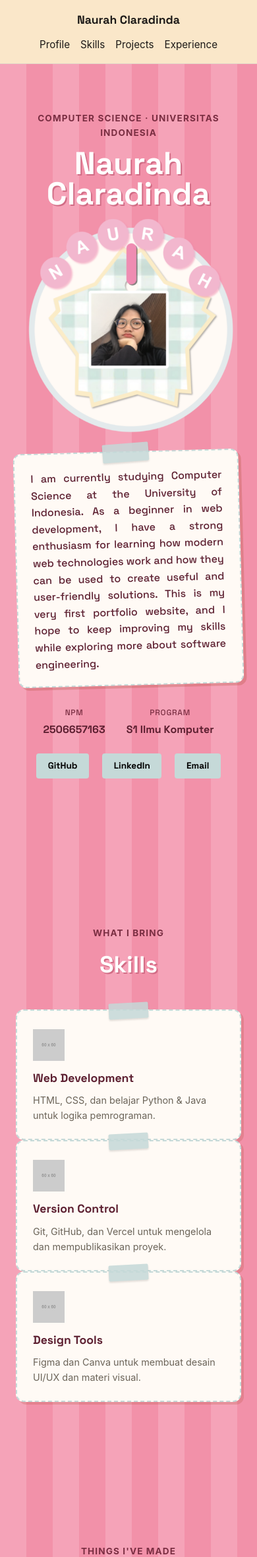
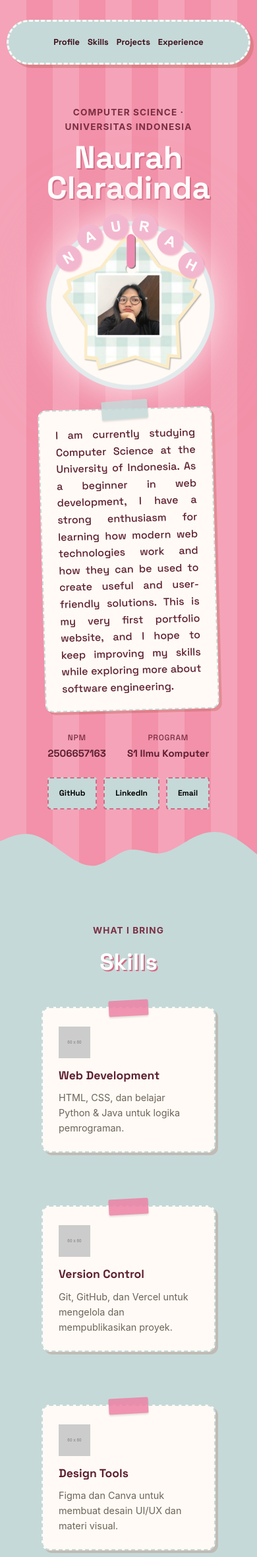
Before and after one commit to Naur4h/myportofolio, a Django app: page / in a window 390 px wide. Shown: the top 2360 px of the page at 66% size. Run offline with Django 5.2, Linux system fonts and the light colour scheme; grey boxes labelled with a size stand in for pictures from a placeholder-image service; some libraries are stand-ins or nearby versions.

Commit message:
Refine responsive layout, wave transitions, and styling details

```diff
--- a/static/css/style.css
+++ b/static/css/style.css
@@ -3,7 +3,60 @@
     padding: 0;
     box-sizing: border-box;
 }
+ svg {
+  margin-bottom: -10px;
+}
 
+
+
+.container {
+  width: 80%;
+  margin-inline: auto;
+
+}
+.navbar {
+  padding: 20px 0;
+  background-color: #c5d9d8;
+  width: 90%;
+  margin: 10px auto;
+  border-radius: 45px;
+  border: 3px dashed #fffaf5;
+  box-shadow: 5px 5px 0px rgba(169, 68, 42, 0.25);
+}
+
+.navbar-box{
+  display: flex;
+  justify-content: center;
+}
+
+.navbar-box .menu {
+  display: flex;
+  align-items: center;
+  gap: 55px;
+}
+
+.navbar-box .menu li{
+  list-style-type: none;
+}
+
+.navbar-box .menu li a{
+  text-decoration: none;
+  color: #3d0f1c;
+  font-family: "Space Grotesk", -apple-system, sans-serif;
+  font-weight: 600;
+  align-items: center;
+  transition: color 0.3s ease;
+}
+
+.navbar-box .menu li a:hover{
+  font-weight: bold;
+  color: #ffffff;
+}
+
+.navbar-box .menu li a:hover{
+  font-weight: bold;
+  color: rgb(0, 0, 0);
+}
 :root {
     --ink: #1c1917;
     --paper: #faf6f0;
@@ -34,15 +87,20 @@ h1, .brand {
 }
 
 .site-header {
-    border-bottom: 1px solid var(--line);
-     background-color: #FAE7C9;
+    border-bottom: none;
+    background-color: #f5a3b8;
+    background-image: repeating-linear-gradient(
+        90deg,
+        #f5a3b8,
+        #f5a3b8 40px,
+        #f291a9 40px,
+        #f291a9 80px
+    );
+    padding: 1.25rem 0;
 }
-
 .site-header .container {
-    display: flex;
-    justify-content: space-between;
-    align-items: center;
-    padding: 1.25rem 1.5rem;
+    display: block;
+    padding: 0;
 }
 
 .brand {
@@ -55,10 +113,14 @@ h1, .brand {
 .site-header nav {
     display: flex;
     gap: 2rem;
+    background-color: #5c1f30;
+    border-radius: 999px;
+    padding: 0.7rem 2rem;
+    box-shadow: 0 4px 10px rgba(0,0,0,0.15);
 }
 
 .site-header nav a {
-    color: var(--ink);
+    color: #ffffff;
     text-decoration: none;
     font-size: 0.95rem;
 }
@@ -73,6 +135,7 @@ h1, .brand {
         #f291a9 40px,
         #f291a9 80px
     );
+     padding-top: 2rem;
 }
 
 .hero-grid {
@@ -141,8 +204,12 @@ h1, .brand {
 }
 .meta-list {
     display: flex;
-    gap: 2rem;
+    justify-content: center;
+    gap: 6rem;
     margin-bottom: 1.5rem;
+    max-width: 480px;
+    margin-left: auto;
+    margin-right: auto;
 }
 
 .meta-row dt {
@@ -162,23 +229,29 @@ h1, .brand {
 
 .social-links {
     display: flex;
-    gap: 0.5rem;
+    justify-content: center;
+    gap: 2rem;
     flex-wrap: wrap;
-
+    max-width: 480px;
+    margin-left: auto;
+    margin-right: auto;
 }
 
 
 .social-link {
     font-family: "Space Grotesk", -apple-system, sans-serif;
     display: inline-block;
-    font-size: 0.85rem;
+    font-size: 0.75rem;
     font-weight: 600;
     text-decoration: none;
     color: black;
     background-color: #C5d9d8;
     border-radius: var(--radius);
-    padding: 0.5rem 1.1rem;
+    padding: 0.8rem 2.5rem;
     transition: background-color 0.2s ease;
+    border: 2px dashed #d16c85;
+
+
 }
 
 .social-link:hover {
@@ -189,9 +262,10 @@ h1, .brand {
     grid-area: photo;
     align-self: center;
     position: relative;
-       display: flex;
+    display: flex;
     justify-content: center;
     align-items: center;
+    filter: drop-shadow(0 0 25px rgba(255,255,255,0.7)) drop-shadow(0 0 45px rgba(245,163,184,0.6));
 }
 .hero-visual {
     width: 100%;
@@ -222,12 +296,22 @@ h1, .brand {
 
 .site-footer {
     padding: 1.5rem;
-    color: var(--text-muted);
+    color: #3d0f1c;
     font-size: 0.85rem;
-    border-top: 1px solid var(--line);
-    background-color: #FAE7C9;
+    border-top: 2px dashed #fffaf5;
+    background-color: #f291a9;
+    font-family: "Space Grotesk", -apple-system, sans-serif;
 }
 @media (max-width: 600px) {
+    .meta-list {
+        gap: 2rem;
+    }
+    .meta-row dd, .meta-list dd{
+        font-size: 15px;
+    }
+    .hero {
+    padding-top: 2rem;
+}
     .hero-grid {
         grid-template-columns: 1fr;
         grid-template-areas:
@@ -235,17 +319,30 @@ h1, .brand {
             "photo"
             "details";
     }
+    .navbar {
+    width: 95%;
+    padding: 5px 0;
+}
+
+.navbar-box .menu {
+    gap: 12px;
+    flex-wrap: nowrap;
+    justify-content: center;
+    font-size: 0.8rem;
+}
 
     .site-header .container {
     flex-direction: column;
     gap: 0.75rem;
     padding: 1rem 1.5rem;
+
 }
 
 .site-header nav {
     gap: 1rem;
     flex-wrap: wrap;
     justify-content: center;
+
 }
 
 .brand {
@@ -271,10 +368,18 @@ h1, .brand {
         justify-content: center;
     }
 
-    .social-links {
-        justify-content: center;
-          gap: 20px;
-    }
+  .social-links {
+    display: flex;
+    justify-content: center;
+    gap: 10px;
+    flex-wrap: wrap;
+    width: 100%;
+}
+
+.social-link{
+      padding: 0.8rem 1rem;
+}
+
 
 
 }
@@ -291,16 +396,35 @@ h1, .brand {
 
 
 /* Section background: pink stripes (match hero)  */
-.skills, .projects, .experience {
-    padding: 4.5rem 0;
+
+
+.skills, .experience {
+    padding: 5rem 0;
+    background-color: #c5d9d8 ;
+    position: relative;
+}
+.skills-grid {
+    display: grid;
+    grid-template-columns: repeat(3, 1fr);
+    gap: 2rem;
+}
+.projects {
+    padding: 5rem 0;
     background-color: #f5a3b8;
     background-image: repeating-linear-gradient(
-        90deg,
-        #f5a3b8,
-        #f5a3b8 40px,
-        #f291a9 40px,
-        #f291a9 80px
+        90deg, #f5a3b8, #f5a3b8 40px, #f291a9 40px, #f291a9 80px
     );
+    position: relative;
+}
+
+.skills h2, .experience h2 {
+    color: var(--ink);
+    text-shadow: none;
+}
+
+.projects h2 {
+    color: #ffffff;
+    text-shadow: 2px 2px 0px #d16c85;
 }
 
 .skills h2, .projects h2, .experience h2 {
@@ -406,7 +530,7 @@ h1, .brand {
 @media (max-width: 768px) {
     .skills-grid, .projects-grid, .experience-grid {
         grid-template-columns: 1fr;
-         gap: 3.5rem;
+         gap: 5rem;
 
     }
     .skill-card, .project-card { transform: none !important; }
@@ -442,7 +566,7 @@ h1, .brand {
     transform: translateX(-50%) rotate(-3deg);
     width: 60px;
     height: 24px;
-    background-color: #c5d9d8;
+    background-color: #ed82a6;
     opacity: 0.85;
     border-radius: 2px;
     box-shadow: 0 2px 3px rgba(0,0,0,0.15);
@@ -459,3 +583,24 @@ h1, .brand {
     color: var(--text-muted);
     font-size: 0.9rem;
 }
+
+
+.wave-divider {
+    position: relative;
+    margin-top: -2px;
+    margin-bottom: -85px;
+    line-height: 0;
+}
+.wave-flip {
+    margin-top: -85px;
+    margin-bottom: 0;
+}
+
+.wave-flip svg {
+    transform: scaleY(-1);
+}
+.wave-divider svg {
+    display: block;
+    width: 100%;
+    height: 100px;
+}
--- a/templates/index.html
+++ b/templates/index.html
@@ -11,16 +11,20 @@
 </head>
 <body>
     <header class="site-header">
+        <div class="navbar">
     <div class="container">
-            <a href="#profile" class="brand">Naurah Claradinda</a>
-           <nav>
-            <a href="#profile">Profile</a>
-            <a href="#skills">Skills</a>
-            <a href="#projects">Projects</a>
-            <a href="#experience">Experience</a>
-        </nav>
+      <div class="navbar-box">
+        <ul class="menu">
+          <li><a href="#profile">Profile</a></li>
+          <li><a href="#skills">Skills</a></li>
+          <li><a href="#projects">Projects</a></li>
+           <li><a href="#experience">Experience</a></li>
+        </ul>
+      </div>
+    </div>
   </div>
     </header>
+
 
     <main>
         <section class="hero" id="profile">
@@ -33,7 +37,7 @@
                     <img class="hero-visual" src="/static/img/naurahpic.png" alt="Foto Naurah">
                 </div>
                 <div class="hero-details">
-                    <p class="bio"> I am currently studying Computer Science at the University of Indonesia. As a beginner in web development, I have a strong enthusiasm for learning how modern web technologies work and how they can be used to create useful and user-friendly solutions. This is my very first portfolio website, and I hope to keep improving my skills while exploring more about software engineering.</p>
+                    <p class="bio">I am currently studying Computer Science at the University of Indonesia. As a beginner in web development, I have a strong enthusiasm for learning how modern web technologies work and how they can be used to create useful and user-friendly solutions. This is my very first portfolio website, and I hope to keep improving my skills while exploring more about software engineering.</p>
                     <dl class="meta-list">
                         <div class="meta-row">
                             <dt>NPM</dt>
@@ -51,9 +55,13 @@
                     </div>
                 </div>
             </div>
+            <div class="wave-divider">
+                <svg xmlns="http://www.w3.org/2000/svg" viewBox="0 0 1440 320" preserveAspectRatio="none">
+                    <path fill=" #c5d9d8 " fill-opacity="1" d="M0,160L30,149.3C60,139,120,117,180,128C240,139,300,181,360,218.7C420,256,480,288,540,277.3C600,267,660,213,720,202.7C780,192,840,224,900,218.7C960,213,1020,171,1080,144C1140,117,1200,107,1260,122.7C1320,139,1380,181,1410,202.7L1440,224L1440,320L1410,320C1380,320,1320,320,1260,320C1200,320,1140,320,1080,320C1020,320,960,320,900,320C840,320,780,320,720,320C660,320,600,320,540,320C480,320,420,320,360,320C300,320,240,320,180,320C120,320,60,320,30,320L0,320Z"></path>
+                </svg>
+            </div>
         </section>
 
-        <section class="skills" id="skills">
         <section class="skills" id="skills">
             <div class="container">
                 <p class="section-kicker">What I Bring</p>
@@ -76,9 +84,17 @@
                     </div>
                 </div>
             </div>
+
         </section>
-</section>
+
         <section class="projects" id="projects">
+
+                <div class="wave-divider wave-flip">
+        <svg xmlns="http://www.w3.org/2000/svg" viewBox="0 0 1440 320" preserveAspectRatio="none">
+            <path fill=" #c5d9d8 " fill-opacity="1" d="M0,160L30,149.3C60,139,120,117,180,128C240,139,300,181,360,218.7C420,256,480,288,540,277.3C600,267,660,213,720,202.7C780,192,840,224,900,218.7C960,213,1020,171,1080,144C1140,117,1200,107,1260,122.7C1320,139,1380,181,1410,202.7L1440,224L1440,320L1410,320C1380,320,1320,320,1260,320C1200,320,1140,320,1080,320C1020,320,960,320,900,320C840,320,780,320,720,320C660,320,600,320,540,320C480,320,420,320,360,320C300,320,240,320,180,320C120,320,60,320,30,320L0,320Z"></path>
+        </svg>
+
+    </div>
             <div class="container">
                 <p class="section-kicker">Things I've Made</p>
                 <h2>Projects</h2>
@@ -86,63 +102,69 @@
 
                     <article class="project-card card-green">
                         <div class="project-preview">
-                    <img src="https://placehold.co/600x400/dff2e1/3a6b3f?text=Agrifarm" alt="Agrifarm Company Profile">
+                            <img src="/static/img/agrifarm-web.png" alt="Agrifarm Company Profile">
                         </div>
                         <div class="project-body">
                             <h3>Agrifarm Company Profile</h3>
                             <p>Website company profile dengan tampilan modern, dibangun pakai HTML & CSS.</p>
                             <div class="project-links">
-                        <a href="#" class="pill-btn">Code</a>
-                        <a href="#" class="pill-btn pill-btn-alt">Demo</a>
+                                <a href="https://github.com/Naur4h/agrifarm" target="_blank" class="pill-btn">Code</a>
+                                <a href="https://agrifarm-company.vercel.app" target="_blank" class="pill-btn pill-btn-alt">Demo</a>
                             </div>
                         </div>
                     </article>
 
                     <article class="project-card card-pink">
                         <div class="project-preview">
-                    <img src="https://placehold.co/600x400/fdeaf0/a8447a?text=My+Portfolio" alt="Personal Portfolio Website">
+                            <img src="/static/img/porto-web.png" alt="Personal Portfolio Website">
                         </div>
                         <div class="project-body">
                             <h3>Personal Portfolio Website</h3>
                             <p>Website portofolio pribadi pertama, dibuat dengan HTML & CSS.</p>
                             <div class="project-links">
-                        <a href="#" class="pill-btn">Code</a>
-                        <a href="#" class="pill-btn pill-btn-alt">Demo</a>
+                                <a href="https://github.com/Naur4h/portofolio" target="_blank" class="pill-btn">Code</a>
+                                <a href="https://portofolio-naurah.vercel.app" target="_blank" class="pill-btn pill-btn-alt">Demo</a>
                             </div>
                         </div>
                     </article>
 
                     <article class="project-card card-blue">
                         <div class="project-preview">
-                    <img src="https://placehold.co/600x400/e3ecfb/3a5aa8?text=E-Learnau" alt="Website E-Learning">
+                            <img src="/static/img/elearnau.png" alt="Website E-Learning">
                         </div>
                         <div class="project-body">
                             <h3>Website E-Learning</h3>
                             <p>Terinspirasi konsep visual SainsIn, dibuat murni dengan HTML & CSS.</p>
                             <div class="project-links">
-                        <a href="#" class="pill-btn">Code</a>
-                        <a href="#" class="pill-btn pill-btn-alt">Demo</a>
+                                <a href="https://github.com/Naur4h/E-Learnau-Web"  target="_blank" class="pill-btn">Code</a>
+                                <a href="https://e-learnau-website.vercel.app/"   target="_blank" class="pill-btn pill-btn-alt">Demo</a>
                             </div>
                         </div>
                     </article>
 
                     <article class="project-card card-dark">
                         <div class="project-preview">
-                    <img src="https://placehold.co/600x400/2b2438/f5a3b8?text=Mediterania" alt="2D Adventure Game Godot">
+                            <img src="/static/img/gamegodot.png" alt="2D Adventure Game Godot">
                         </div>
                         <div class="project-body">
                             <h3>2D Adventure Game (Godot)</h3>
                             <p>Game eksplorasi bertema Mediterania, dikembangkan menggunakan Godot Engine.</p>
                             <div class="project-links">
-                        <a href="#" class="pill-btn">Download</a>
-                        <a href="#" class="pill-btn pill-btn-alt">About</a>
+                                <a href="https://drive.google.com/file/d/1oHTiga-aS6KmEEuNvfHZ_0FnL5XB0lcG/view?usp=drive_link" target="_blank" class="pill-btn">Download</a>
+                                <a href="https://drive.google.com/drive/folders/1bRNoVvu0hmeTihAtxiJIZ89GosVa8dVU?usp=sharing" target="_blank" class="pill-btn pill-btn-alt">About</a>
                             </div>
                         </div>
                     </article>
 
                 </div>
             </div>
+          <div class="wave-divider">
+    <svg xmlns="http://www.w3.org/2000/svg" viewBox="0 0 1440 320" preserveAspectRatio="none">
+        <path fill=" #c5d9d8 " fill-opacity="1" d="M0,160L30,149.3C60,139,120,117,180,128C240,139,300,181,360,218.7C420,256,480,288,540,277.3C600,267,660,213,720,202.7C780,192,840,224,900,218.7C960,213,1020,171,1080,144C1140,117,1200,107,1260,122.7C1320,139,1380,181,1410,202.7L1440,224L1440,320L1410,320C1380,320,1320,320,1260,320C1200,320,1140,320,1080,320C1020,320,960,320,900,320C840,320,780,320,720,320C660,320,600,320,540,320C480,320,420,320,360,320C300,320,240,320,180,320C120,320,60,320,30,320L0,320Z"></path>
+    </svg>
+</div>
         </section>
+
         <section class="experience" id="experience">
             <div class="container">
                 <p class="section-kicker">Where I've Been</p>
```
Also changed, not shown: static/img/agrifarm-web.png (added), static/img/elearnau.png (added), static/img/gamegodot.png (added), static/img/porto-web.png (added). Lines whose indentation alone changed are shown as unchanged.
